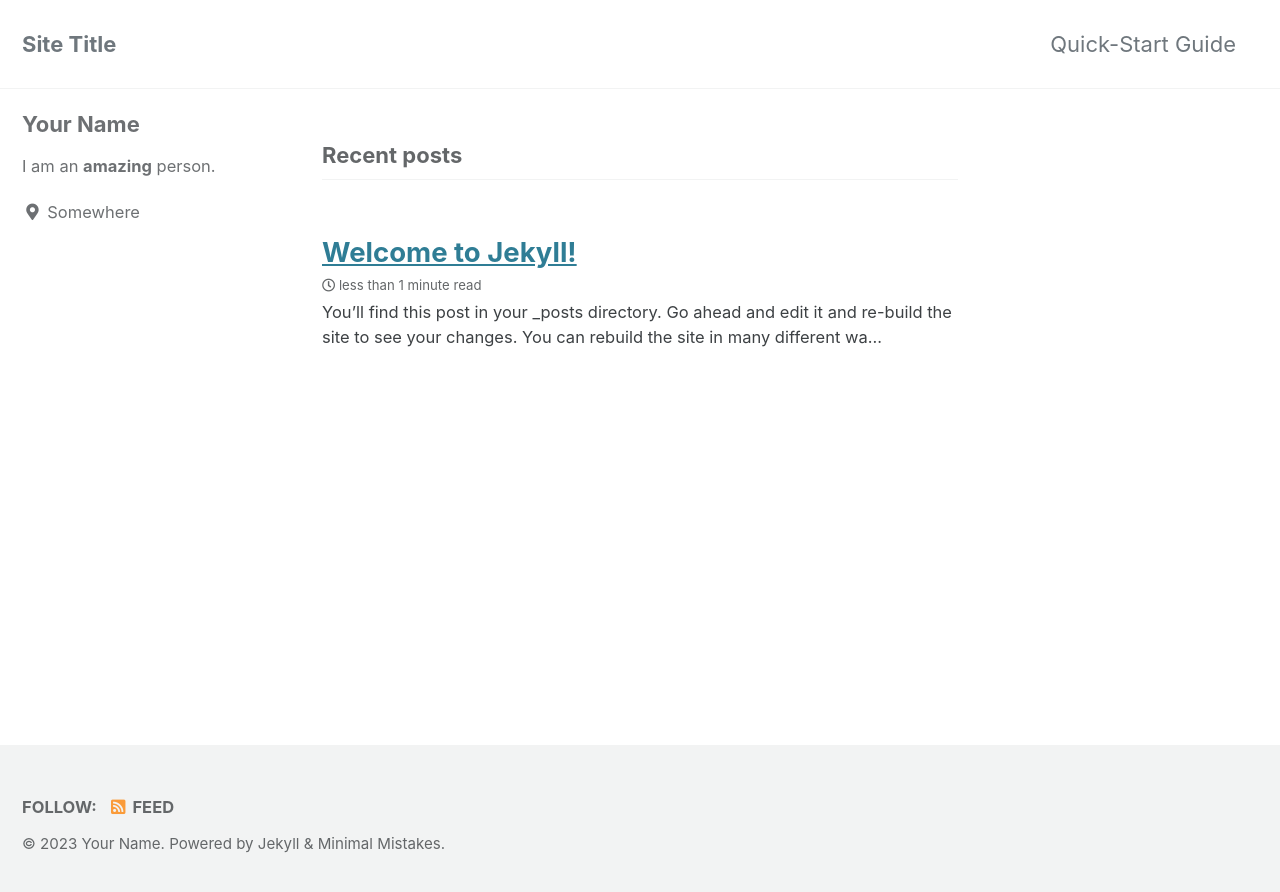
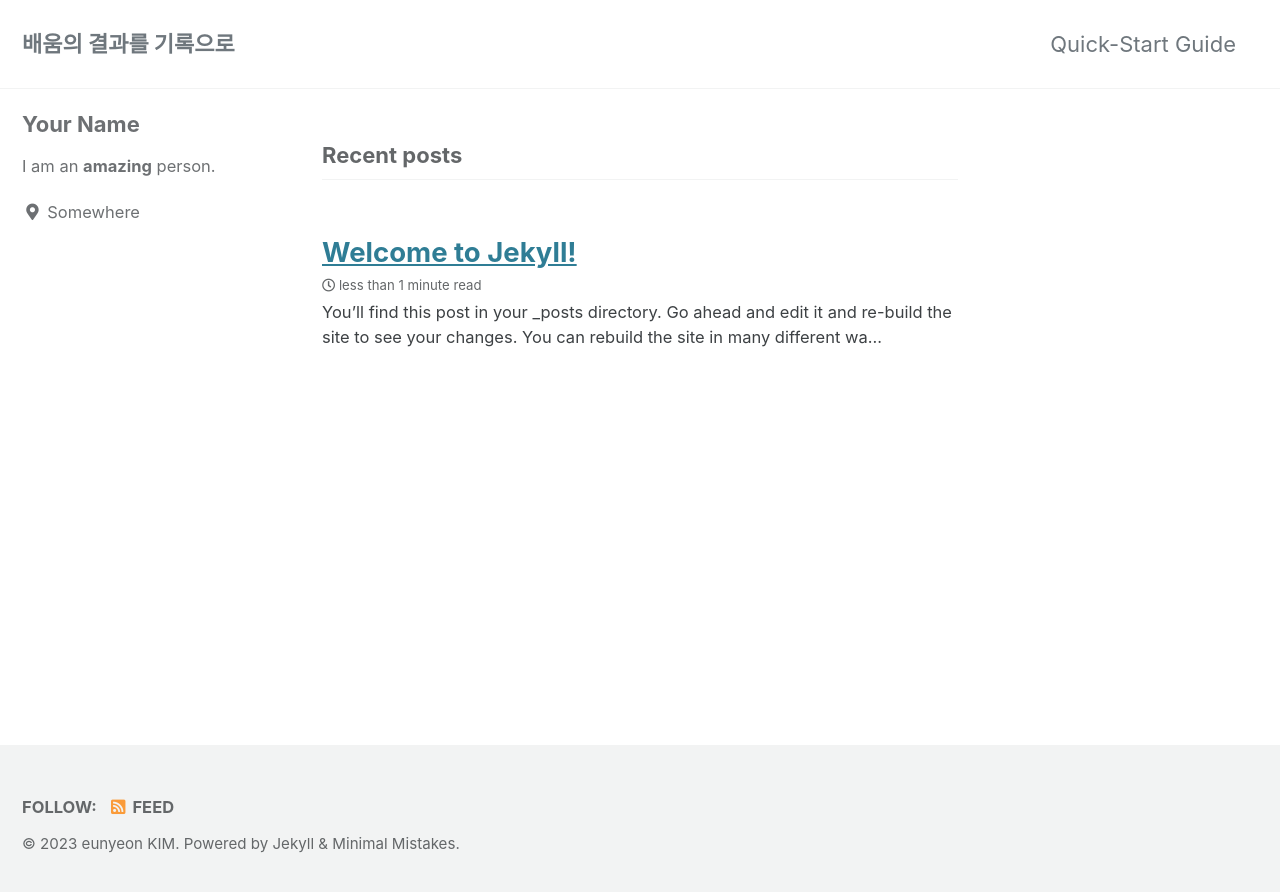
Before and after one commit to eunyeonKR/eunyeonKR.github.io, a Jekyll site: the page built from index.html, in a window 1280 px wide. Shown: the top 892 px of the page. Built offline with Jekyll 4.4.1, drawn with Linux system fonts in a browser that asks for light colours; cached includes are drawn as plain includes; the list of posts is cut into pages by our own code.

Commit message:
edit modify blog main

```diff
--- a/_config.yml
+++ b/_config.yml
@@ -16,11 +16,11 @@ minimal_mistakes_skin    : "default" # "air", "aqua", "contrast", "dark", "dirt"
 
 # Site Settings
 locale                   : "en-US"
-title                    : "Site Title"
+title                    : "배움의 결과를 기록으로"
 title_separator          : "-"
 subtitle                 : # site tagline that appears below site title in masthead
-name                     : "Your Name"
-description              : "An amazing website."
+name                     : "eunyeon KIM"
+description              : "개발자가 되기 전부터 된 후까지의 기록을 담습니다."
 url                      : # the base hostname & protocol for your site e.g. "https://mmistakes.github.io"
 baseurl                  : # the subpath of your site, e.g. "/blog"
 repository               : # GitHub username/repo-name e.g. "mmistakes/minimal-mistakes"
```
